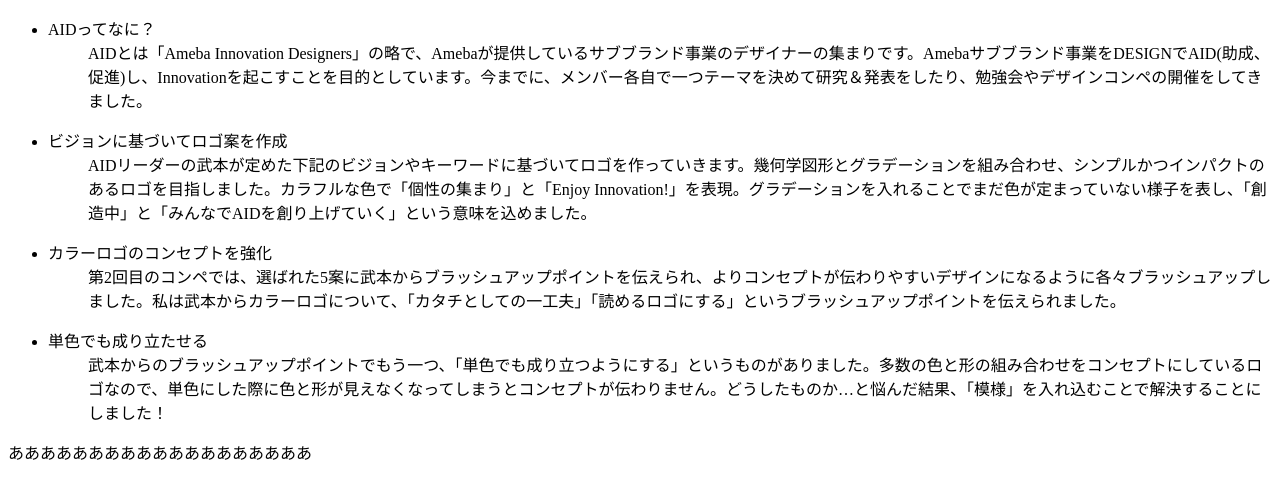
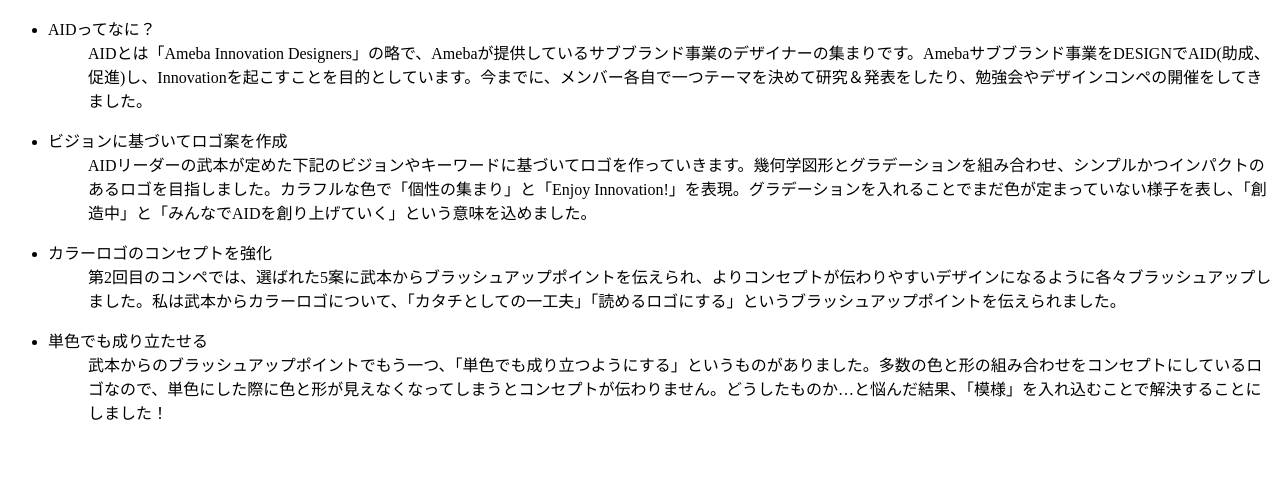
Before and after one commit to shimosaka-tatsuya/createHtml, a website: page _view/1/index.html in a window 1280 px wide. Drawn offline with Linux system fonts and the light colour scheme.

Commit message:
no message

```diff
--- a/_view/1/index.html
+++ b/_view/1/index.html
@@ -34,7 +34,5 @@
 
 </ul>
 
-あああああああああああああああああああ
-
 </body>
 </html>
```
Also changed, not shown: _view/2/index.html (+0 -2 lines), _view/3/index.html (+0 -2 lines), _view/4/index.html (+0 -2 lines), _view/5/index.html (+0 -2 lines), _view/6/index.html (+0 -2 lines).
